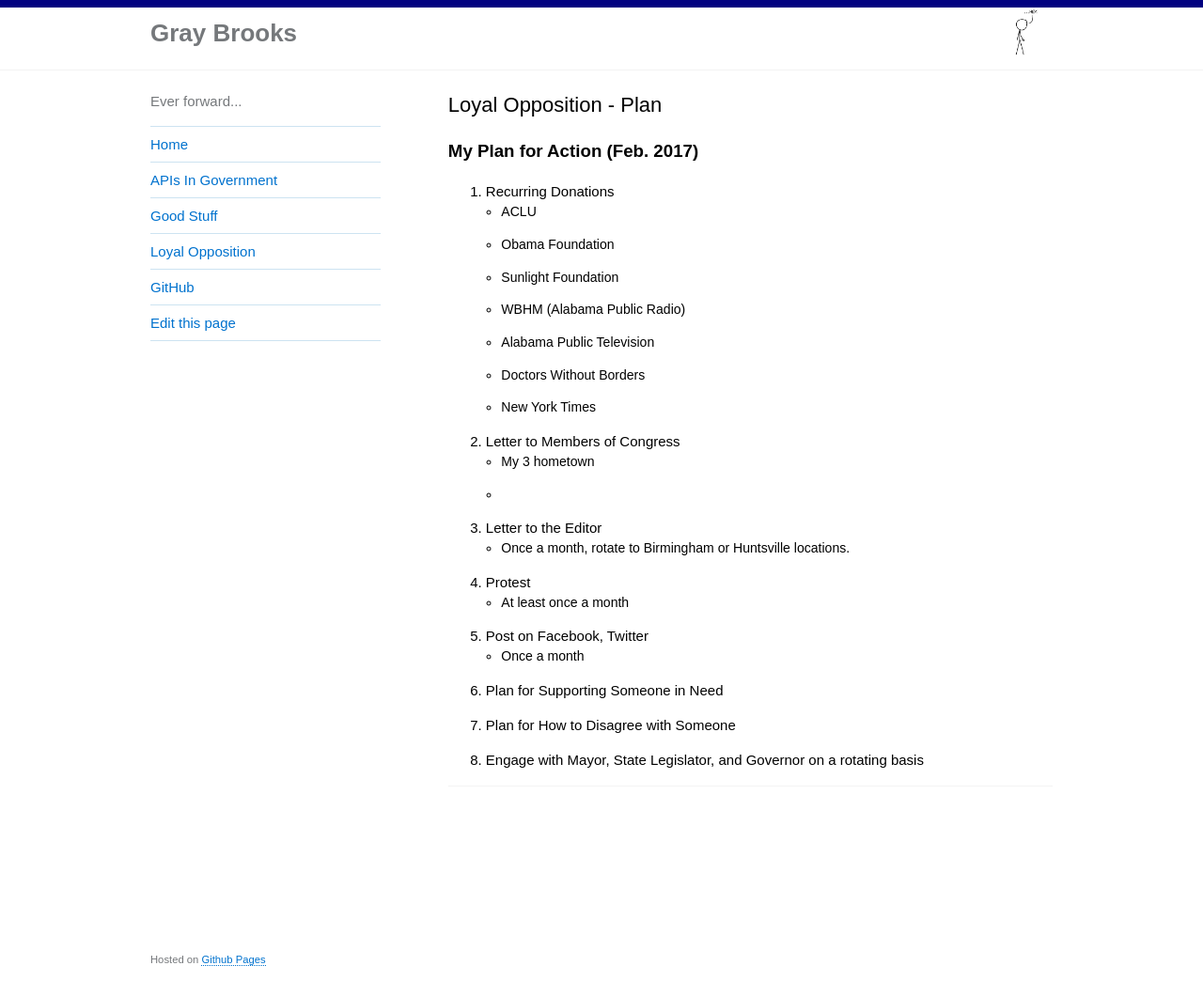
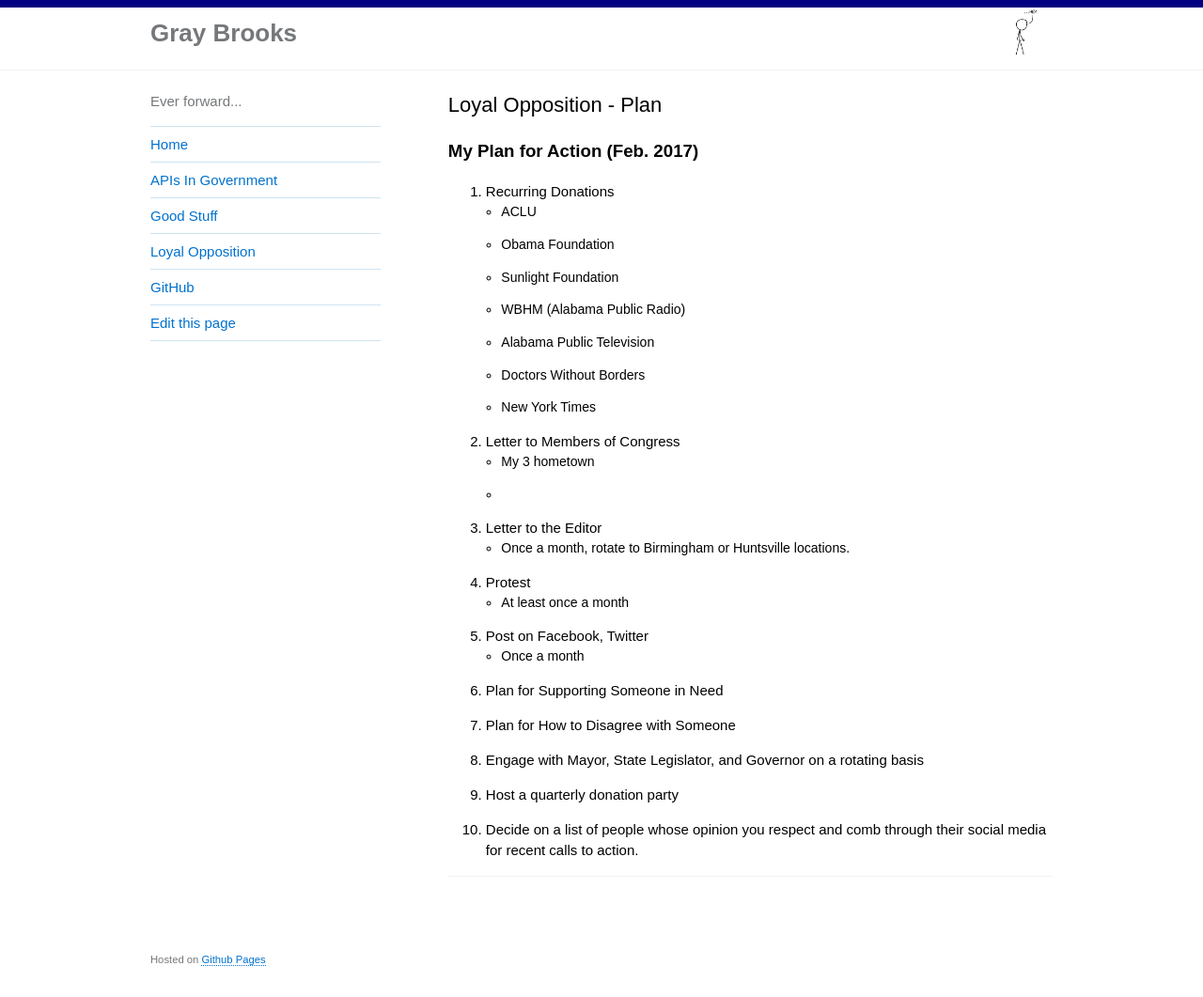
Before and after one commit to gbinal/gbinal.github.com, a Jekyll site: the page built from pages/plan.md, in a window 1280 px wide and 1061 px high. Shown: the whole window at 94% size. Built offline with Jekyll 4.4.1, drawn with Linux system fonts in a browser that asks for light colours.

Commit message:
adding a bit more

```diff
--- a/pages/plan.md
+++ b/pages/plan.md
@@ -26,3 +26,5 @@ permalink: /loyal-opposition-plan/
 5. Plan for Supporting Someone in Need
 6. Plan for How to Disagree with Someone
 7. Engage with Mayor, State Legislator, and Governor on a rotating basis
+8. Host a quarterly donation party
+9. Decide on a list of people whose opinion you respect and comb through their social media for recent calls to action.
```
